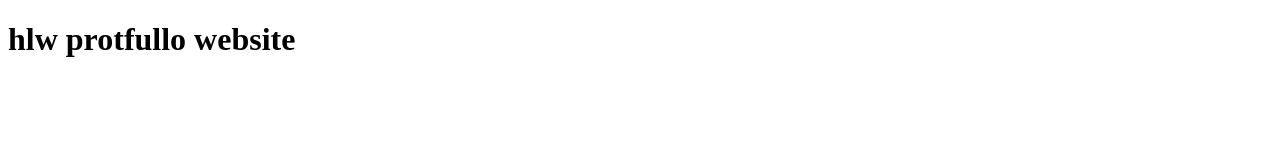
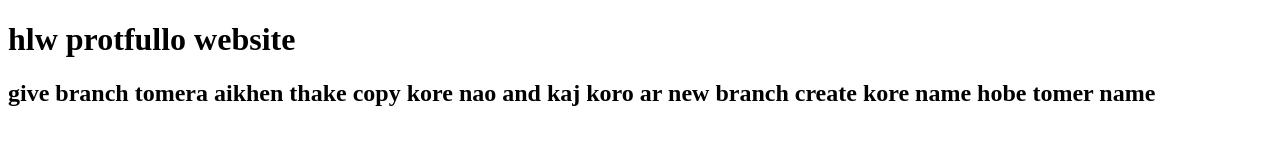
Before and after one commit to asik247/protfullo, a plain HTML site: page index.html in a window 1280 px wide. Drawn offline with Linux system fonts and the light colour scheme.

Commit message:
new branch created

```diff
--- a/index.html
+++ b/index.html
@@ -8,5 +8,6 @@
 </head>
 <body>
   <h1>hlw protfullo website</h1>
+  <h2>give branch tomera aikhen thake copy kore nao and kaj koro ar new branch create kore name hobe tomer name</h2>
 </body>
 </html>
```
